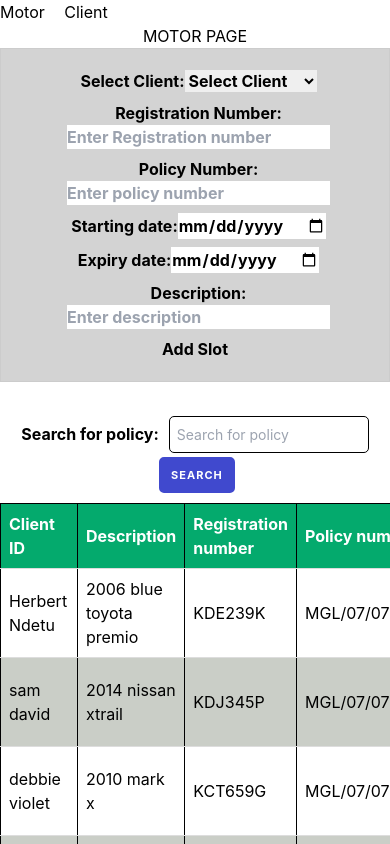
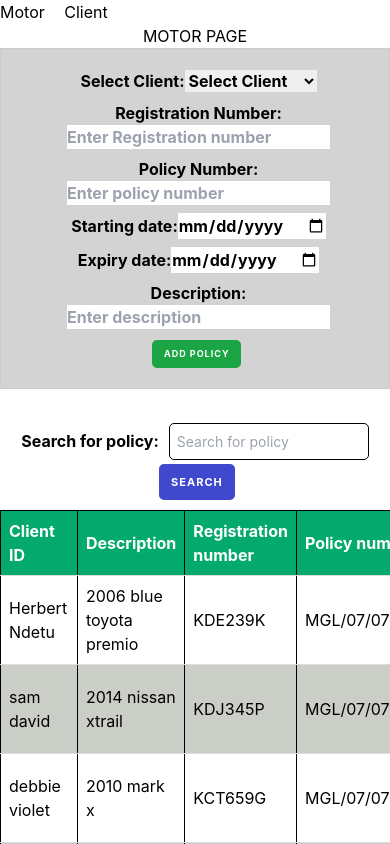
Before and after one commit to alvinlearner/Client, a React (Vite) app: page / in a window 390 px wide. Shown: the top 844 px of the page. Built offline with nearby package versions, Linux system fonts and the light colour scheme; data requests are answered from the project's data file.

Commit message:
update buttons to user responsive

```diff
--- a/src/components/ClientPost.css
+++ b/src/components/ClientPost.css
@@ -29,21 +29,23 @@
   }
 
   .post-button {
-    padding: 10px 20px;
-    font-size: 16px;
+    padding: 5px 10px;
+    font-size: 9px;
     font-weight: bold;
     text-transform: uppercase;
     letter-spacing: 1px;
-    border: 2px solid #3498db;
-    background-color: #3498db;
+    border: 2px solid #1ca545;
+    background-color: #1ca545;
     color: #fff;
     border-radius: 5px;
     cursor: pointer;
     transition: background-color 0.3s, color 0.3s, border-color 0.3s;
+    margin-left: 1%;
+    margin-top: 1%;
   }
 
   .post-button:hover {
     background-color: #fff;
-    color: #3498db;
-    border-color: #3498db;
+    color: #1ca545;
+    border-color: #1ca545;
   }
--- a/src/components/ClientPost.jsx
+++ b/src/components/ClientPost.jsx
@@ -113,7 +113,7 @@ const Upperkrapin = krapin.toUpperCase()
           />
         </label>
 
-        <button type="submit">Add Client</button>
+        <button type="submit" className="post-button">Add Client</button>
       </form>
     </div>
   );
--- a/src/components/TransactionPost.jsx
+++ b/src/components/TransactionPost.jsx
@@ -136,7 +136,7 @@ function AddTransaction() {
           />
         </label>
 
-        <button type="submit">Add Slot</button>
+        <button type="submit" className="post-button">Add Policy</button>
       </form>
     </div>
     </>
```
